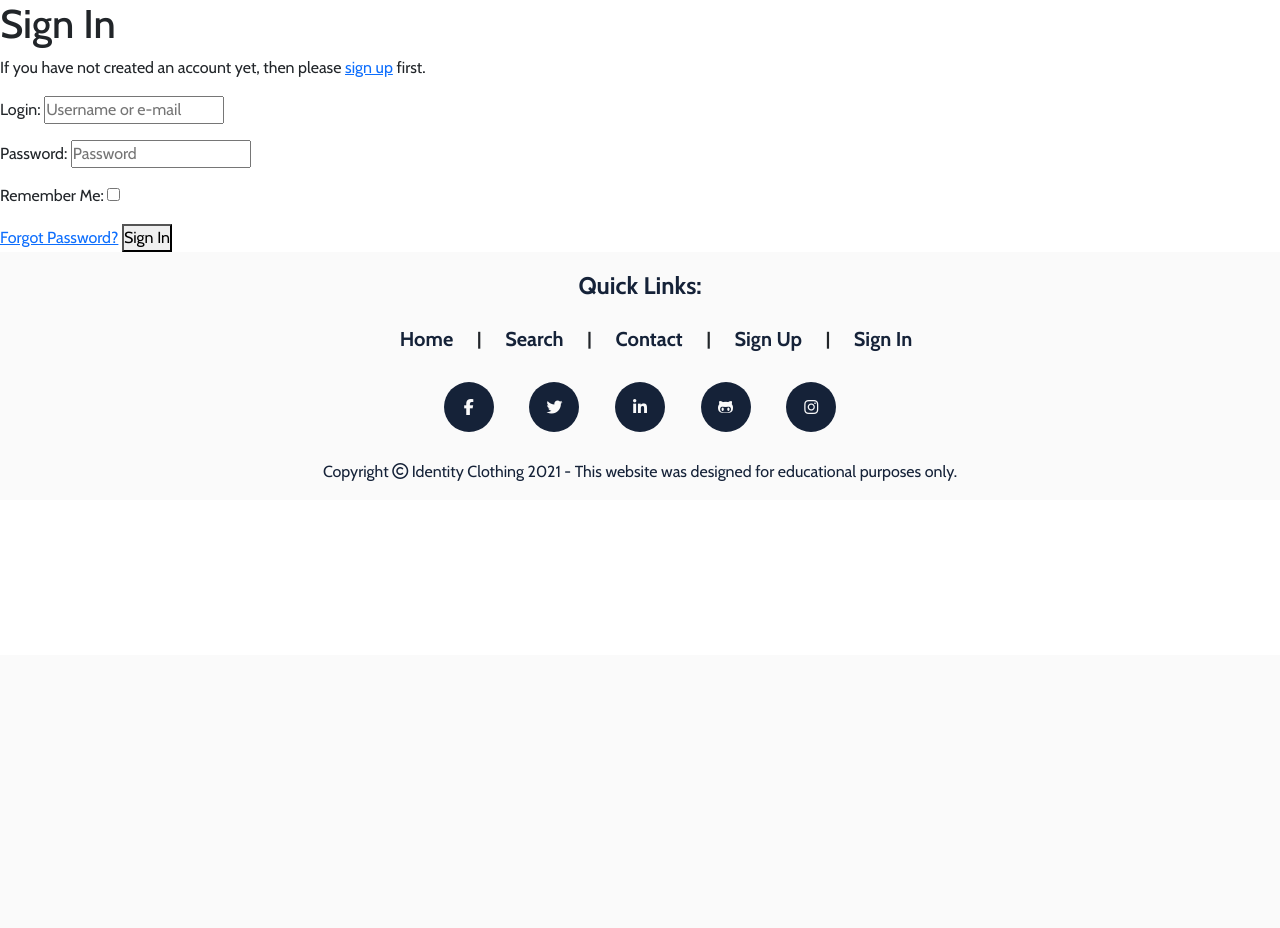
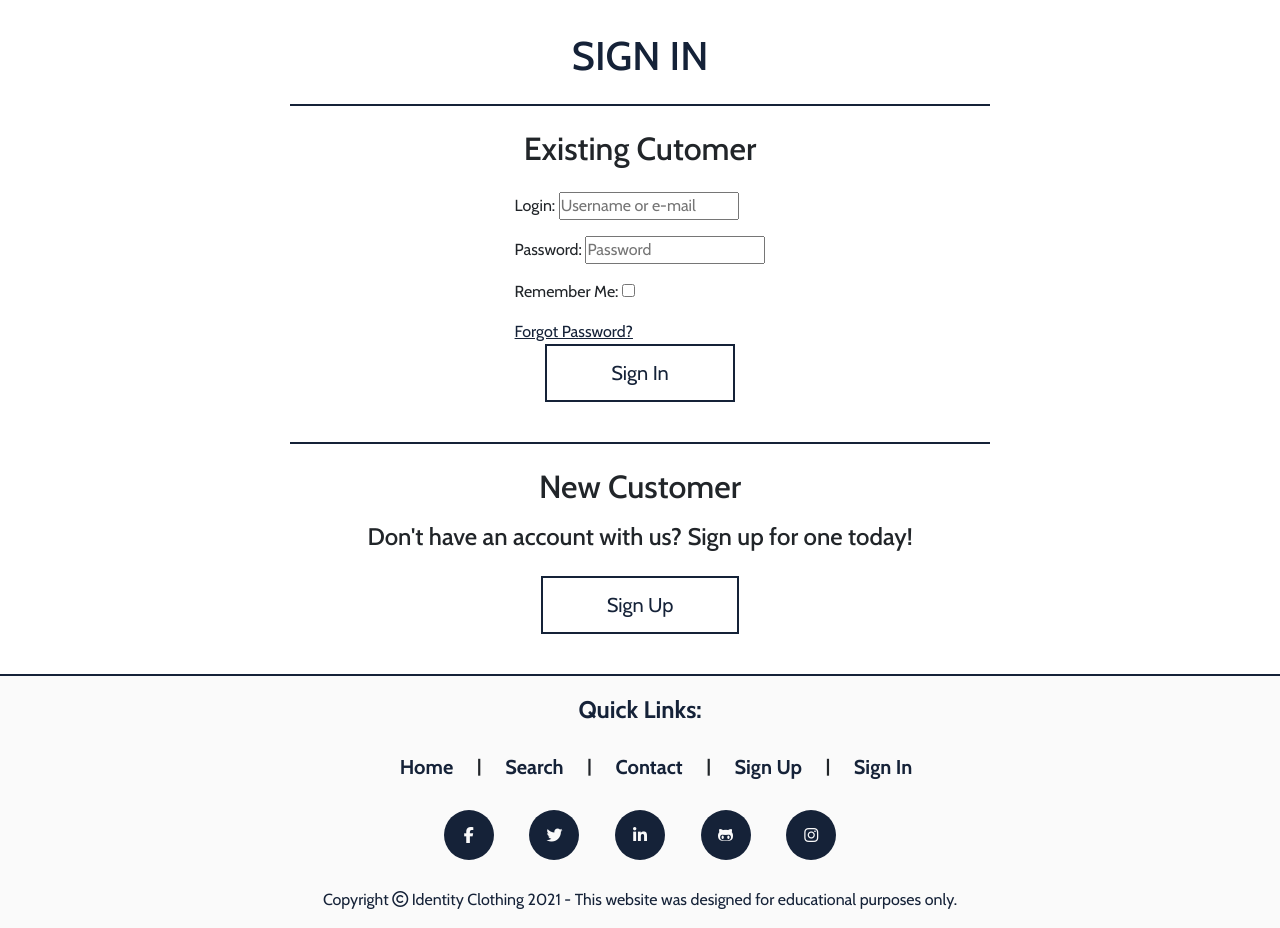
Before and after one commit to BenPruden97/Identity-Clothing, a Django app: page /accounts/login/ in a window 1280 px wide. Shown: the part 145-1073 px from the top of the page. Before the commit the page ends 626 px from the top, so only its background shows below. Run offline with Django 3.2, Linux system fonts and the light colour scheme; some libraries are stand-ins or nearby versions.

Commit message:
Starting to fix sign in page styling, content, buttons & headings

```diff
--- a/static/css/base.css
+++ b/static/css/base.css
@@ -354,7 +354,6 @@ span.carousel-control-prev-icon {
     width: 100%;
     height: 450px;
     border-top: 2px solid #152238;
-    border-bottom: 2px solid #152238;
 }
 
 .items-on-sale-heading h1{
@@ -383,7 +382,6 @@ span.carousel-control-prev-icon {
     height: 450px;
     background-color: #fafafa;
     border-top: 2px solid #152238;
-    border-bottom: 2px solid #152238;
     padding: 0 3rem;
     text-align: center;
 }
@@ -406,15 +404,95 @@ span.carousel-control-prev-icon {
     font-size: 1.25rem;
 }
 
+/* ----- Allauth Header Styling ----- */
+
+.allauth-page-header{
+    display: flex;
+    justify-content: center;
+    align-items: center;
+    margin-top: 2rem;
+    margin-bottom: 1rem;
+    text-transform: uppercase;
+    color: #152238;
+}
+
+hr{
+    margin: auto;
+    border: 1px solid #152238;
+    opacity: 1;
+    width: 700px;
+}
+
+.sign-in-form-header{
+    display: flex;
+    justify-content: center;
+    align-items: center;
+    padding: 1.5rem 0 1rem;
+}
+
+.sign-in-form{
+    display: flex;
+    justify-content: center;
+    align-items: center;
+}
+
+.sign-in-forgot a{
+    color: #152238;
+}
+
+.sign-in-button{
+    display: flex;
+    justify-content: center;
+    align-items: center;
+    margin-bottom: 2.5rem;
+}
+
+.sign-in-button button{
+    background: transparent;
+    border: 2px solid #152238;
+    padding: 0.75rem 4rem;
+    color: #152238;
+    font-size: 1.25rem;
+}
+
+button.primaryAction{
+    margin: 0;
+}
+
+.new-customer-content{
+    display: flex;
+    justify-content: center;
+    align-items: center;
+    flex-direction: column;
+}
+
+.new-customer-content h2{
+    padding: 1.5rem 0 0.5rem;
+}
+
+.new-customer-content h4{
+    padding: 0 0 1rem;
+}
+
+.new-customer-content a{
+    text-decoration: none;
+    border: 2px solid #152238;
+    padding: 0.75rem 4rem;
+    color: #152238;
+    font-size: 1.25rem;
+    margin-bottom: 2.5rem;
+}
+
 /* ----- Footer Styling ----- */
 
 footer{
+    border-top: 2px solid #152238;
     background-color: #fafafa;
 }
 
 footer .quick-links p{
     text-align: center;
-    padding: 1rem 0 1.25rem;
+    padding: 1rem 0 1.5rem;
     color: #152238;
     font-size: 1.5rem;
     font-weight: bold;
--- a/templates/allauth/account/base.html
+++ b/templates/allauth/account/base.html
@@ -1 +1,46 @@
 {% extends "base.html" %}
+
+{% block content %}
+
+    <div class="container-fluid">
+
+        <div class="row">
+
+            <div class="col-12">
+
+                <div class="allauth-page-header">
+
+                    <h1>
+
+                        {% block head_title %}
+                        {% endblock %}
+
+                    </h1>
+
+                </div>
+
+            </div>
+
+        </div>
+
+        <hr>
+
+        <div class="row">
+
+            <div class="col-12">
+
+                <div class="account-inner-content">
+
+                    {% block inner_content %}
+                    {% endblock %}
+
+                </div>
+
+            </div>
+
+        </div>
+
+    </div>
+
+
+{% endblock %}
--- a/templates/allauth/account/login.html
+++ b/templates/allauth/account/login.html
@@ -5,9 +5,7 @@
 
 {% block head_title %}{% trans "Sign In" %}{% endblock %}
 
-{% block content %}
-
-<h1>{% trans "Sign In" %}</h1>
+{% block inner_content %}
 
 {% get_providers as socialaccount_providers %}
 
@@ -29,18 +27,80 @@ for a {{ site_name }} account and sign in below:{% endblocktrans %}</p>
 {% include "socialaccount/snippets/login_extra.html" %}
 
 {% else %}
-<p>{% blocktrans %}If you have not created an account yet, then please
-<a href="{{ signup_url }}">sign up</a> first.{% endblocktrans %}</p>
 {% endif %}
 
+<div class="container-fluid">
+
+  <div class="row">
+
+    <div class="col-12">
+
+      <div class="sign-in-form-header">
+
+        <h2>Existing Cutomer</h2>
+
+      </div>
+
+      <div class="sign-in-form">
+
         <form class="login" method="POST" action="{% url 'account_login' %}">
+
           {% csrf_token %}
           {{ form.as_p }}
           {% if redirect_field_value %}
+
           <input type="hidden" name="{{ redirect_field_name }}" value="{{ redirect_field_value }}" />
+
           {% endif %}
+
+          <div class="col-12">
+
+            <div class="sign-in-forgot">
+
               <a class="button secondaryAction" href="{% url 'account_reset_password' %}">{% trans "Forgot Password?" %}</a>
+
+            </div>
+
+          </div>
+
+          <div class="col-12">
+
+            <div class="sign-in-button">
+
               <button class="primaryAction" type="submit">{% trans "Sign In" %}</button>
+
+              </div>
+
+          </div>
+
       </form>
 
+      </div>
+
+    </div>
+
+  </div>
+
+  <hr>
+
+  <div class="row">
+
+    <div class="col-12">
+
+      <div class="new-customer-content">
+
+        <h2>New Customer</h2>
+
+        <h4>Don't have an account with us? Sign up for one today!</h4>
+
+        <a href="{{ signup_url }}">Sign Up</a>
+
+      </div>
+
+    </div>
+
+  </div>
+
+</div>
+
 {% endblock %}
```
Lines whose indentation alone changed are shown as unchanged.
